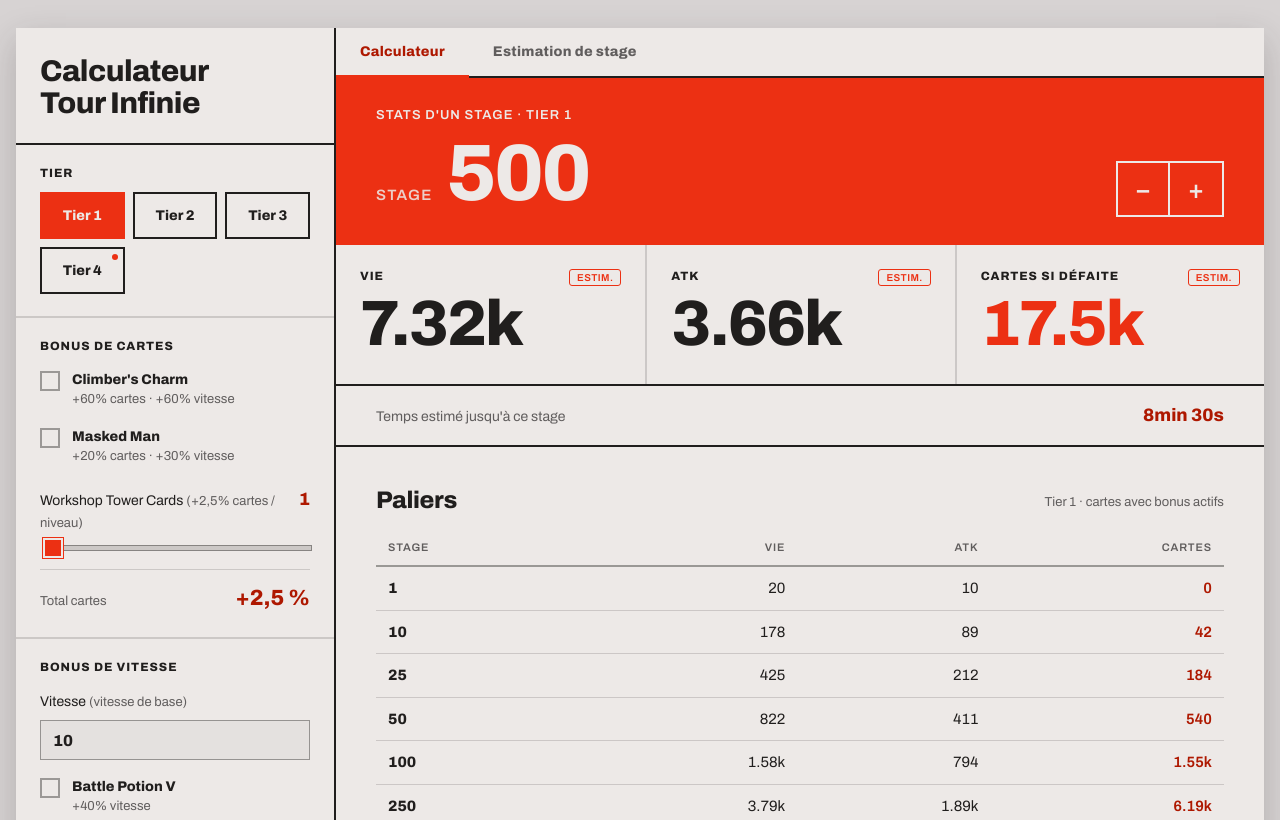
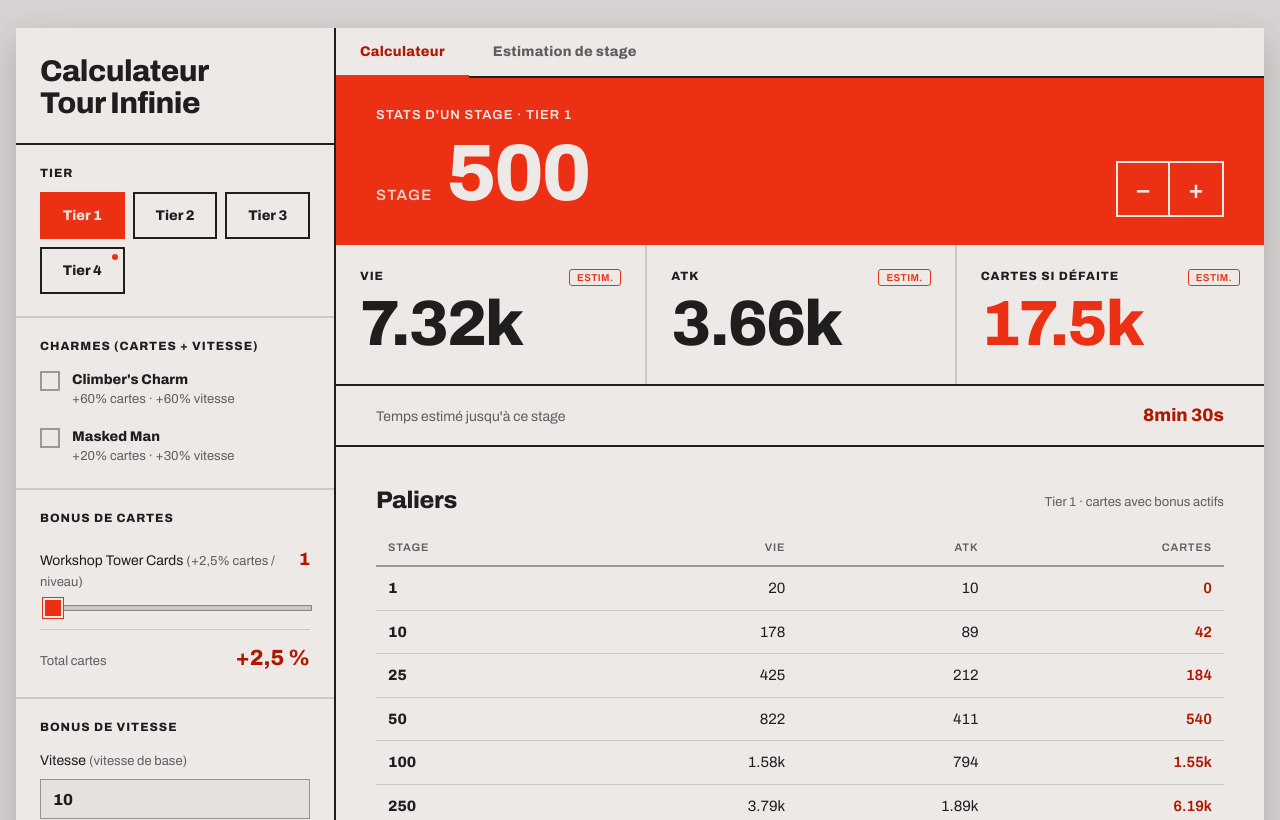
Before and after one commit to Laatem/tower-calculator, a Vue app: page / in a window 1280 px wide. Shown: the top 820 px of the page. Built offline with nearby package versions, Linux system fonts and the light colour scheme.

Commit message:
✨ create a new section of charms and relics

```diff
--- a/src/components/Sidebar.vue
+++ b/src/components/Sidebar.vue
@@ -60,8 +60,8 @@ function fmtPercent(n) {
       </div>
     </div>
 
-    <div class="block charms">
-      <h6>{{ t("cardBonusTitle") }}</h6>
+    <div class="block stuff">
+      <h6>{{ t("stuffTitle") }}</h6>
 
       <label class="charm">
         <input
@@ -90,6 +90,10 @@ function fmtPercent(n) {
           <small>{{ t("maskedDesc") }}</small>
         </span>
       </label>
+    </div>
+
+    <div class="block stuff">
+      <h6>{{ t("cardBonusTitle") }}</h6>
 
       <label class="workshop-field">
         <span class="workshop-label-row">
@@ -114,7 +118,7 @@ function fmtPercent(n) {
       </div>
     </div>
 
-    <div class="block charms">
+    <div class="block stuff">
       <h6>{{ t("speedBonusTitle") }}</h6>
 
       <label class="speed-field">
@@ -235,7 +239,7 @@ function fmtPercent(n) {
 }
 .tier-btn.active .wip-dot { background: var(--color-bg); }
 
-.charms { gap: 16px; }
+.stuff { gap: 16px; }
 
 .charm { display: flex; align-items: flex-start; gap: 12px; cursor: pointer; }
 .charm .sr-only {
--- a/src/i18n/dictionary.js
+++ b/src/i18n/dictionary.js
@@ -11,6 +11,7 @@ export const DICT = {
   fr: {
     brandLine1: "Calculateur",
     brandLine2: "Tour Infinie",
+    stuffTitle: "Charmes (cartes + vitesse)",
     cardBonusTitle: "Bonus de cartes",
     climbersDesc: "+60% cartes · +60% vitesse",
     maskedDesc: "+20% cartes · +30% vitesse",
@@ -68,6 +69,7 @@ export const DICT = {
   en: {
     brandLine1: "Calculator",
     brandLine2: "Infinite Tower",
+    stuffTitle: "Charms (cards + speed)",
     cardBonusTitle: "Card bonus",
     climbersDesc: "+60% cards · +60% speed",
     maskedDesc: "+20% cards · +30% speed",
@@ -125,6 +127,7 @@ export const DICT = {
   es: {
     brandLine1: "Calculadora",
     brandLine2: "Torre Infinita",
+    stuffTitle: "Amuletos (cartas + velocidad)",
     cardBonusTitle: "Bono de cartas",
     climbersDesc: "+60% cartas · +60% velocidad",
     maskedDesc: "+20% cartas · +30% velocidad",
@@ -182,6 +185,7 @@ export const DICT = {
   de: {
     brandLine1: "Rechner",
     brandLine2: "Unendlicher Turm",
+    stuffTitle: "Amulette (Karten + Geschwindigkeit)",
     cardBonusTitle: "Kartenbonus",
     climbersDesc: "+60% Karten · +60% Geschwindigkeit",
     maskedDesc: "+20% Karten · +30% Geschwindigkeit",
```
